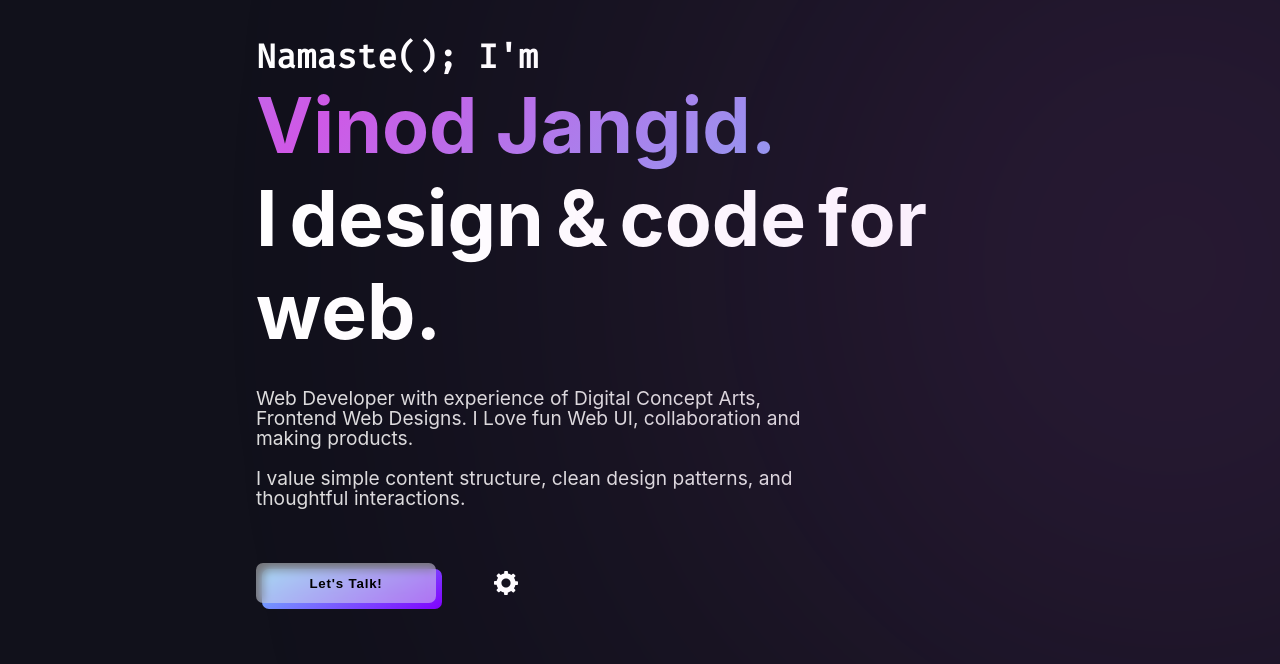
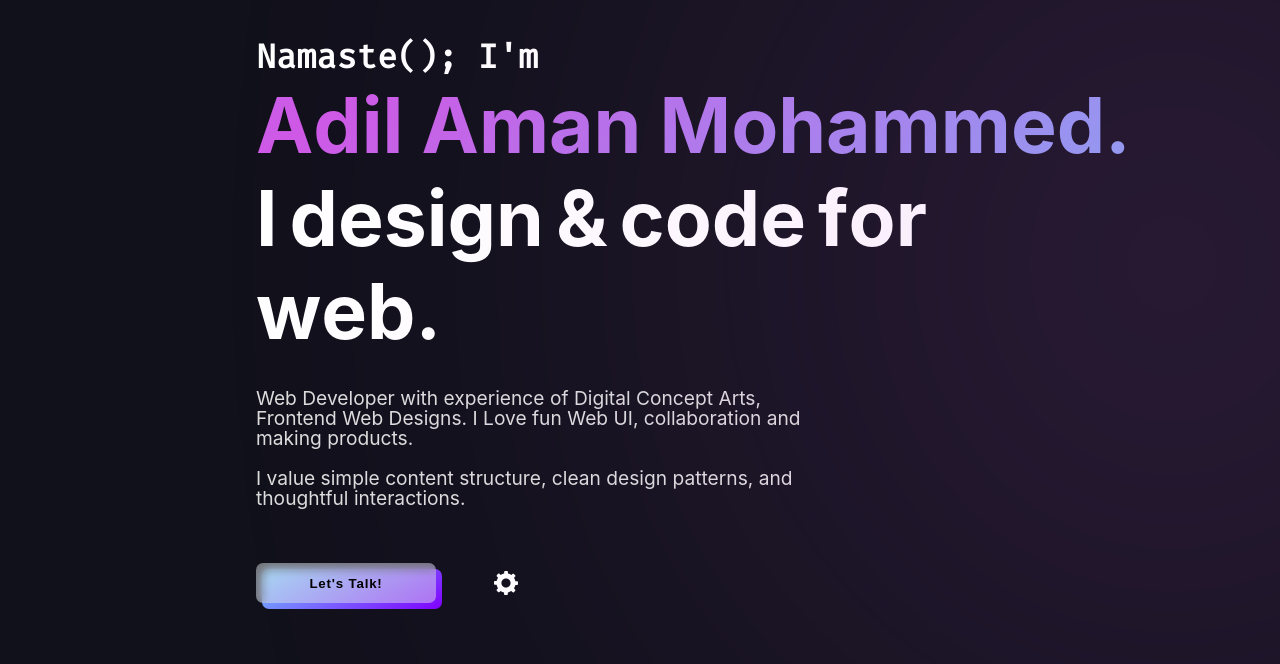
Before and after one commit to adilamanmohammed/adilamanmohammed.github.io, a plain HTML site: page index.html in a window 1280 px wide. Shown: the part 136-800 px from the top of the page. Drawn offline with nearby package versions, Linux system fonts and the light colour scheme; a web font is replaced by a local one.

Commit message:
tiny changes made

```diff
--- a/index.html
+++ b/index.html
@@ -74,7 +74,7 @@
     <div class="cursor-outer" id="cursor-outer"></div>
 
     <div class="navbar" id="navbar">
-      <div class="hey">Hey!</div>
+      <div class="hey">Heyy!</div>
       <div class="logo" tabindex="0" aria-label="Adil Aman Mohammed logo">
         <div class="logo-top">
           <img src="src/png/nav-avatar.png" alt="animation-head" />
@@ -172,19 +172,25 @@
           <p class="jello">m</p>
         </article>
         <article id="name" data-aos="fade-up" data-aos-delay="200">
-          <p class="jello">V</p>
+          <p class="jello">A</p>
+          <p class="jello">d</p>
           <p class="jello">i</p>
-          <p class="jello">n</p>
-          <p class="jello">o</p>
-          <p class="jello">d</p>
+          <p class="jello">l</p>
           &nbsp;
-          <p class="jello">J</p>
+          <p class="jello">A</p>
+          <p class="jello">m</p>
           <p class="jello">a</p>
           <p class="jello">n</p>
-          <p class="jello">g</p>
-          <p class="jello">i</p>
-          <p class="jello">d</p>
-          <p class="jello">.</p>
+		  &nbsp;
+          <p class="jello">M</p>
+          <p class="jello">o</p>
+          <p class="jello">h</p>
+		  <p class="jello">a</p>
+		  <p class="jello">m</p>
+		  <p class="jello">m</p>
+		  <p class="jello">e</p>
+		  <p class="jello">d</p>
+		  <p class="jello">.</p>
         </article>
 
         <article id="work" data-aos="fade-up" data-aos-delay="400">
```
